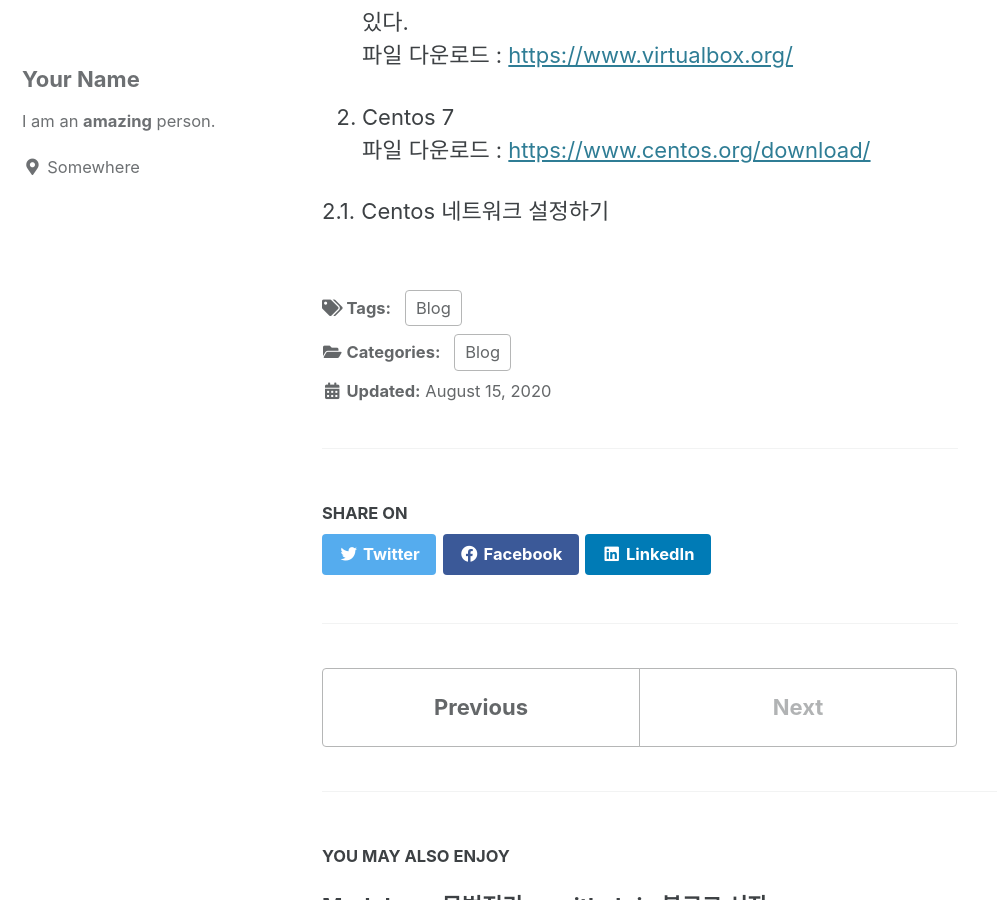
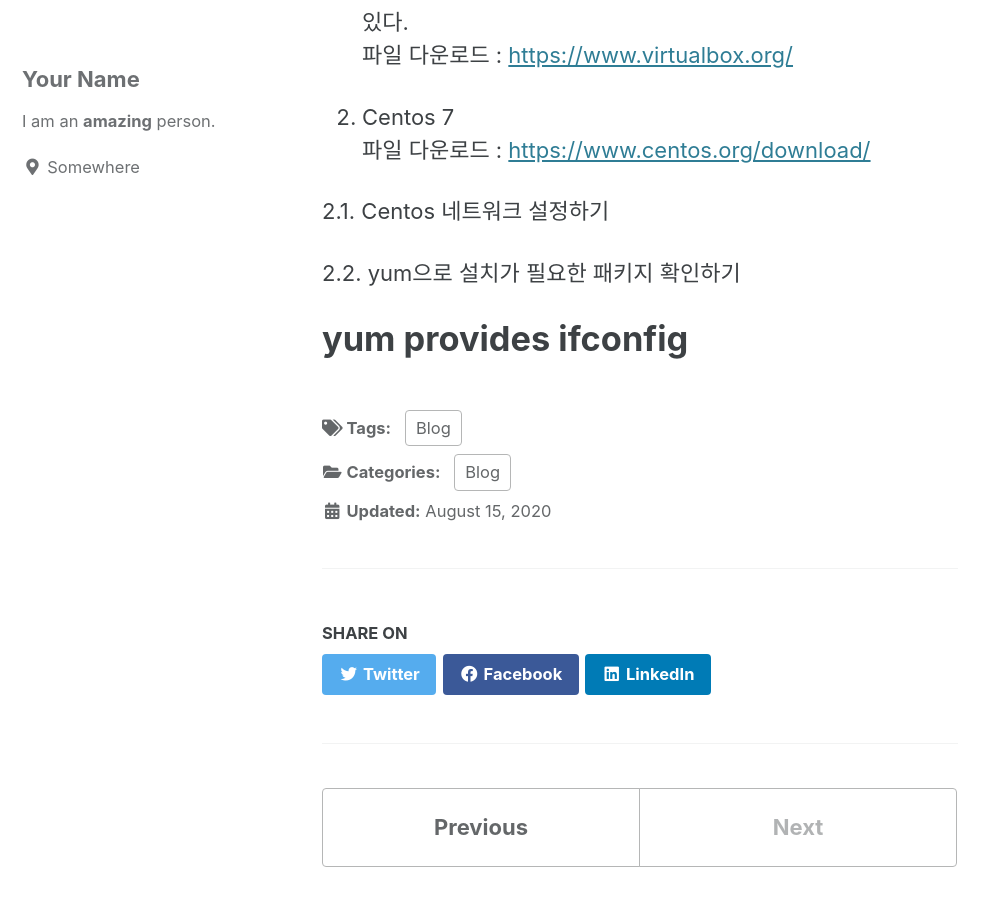
Before and after one commit to lswkim/lswkim.github.io, a Jekyll site: the page built from _posts/2020-08-15-VirtualBox-Setting.md, in a window 1280 px wide and 900 px high, scrolled down 317 px. Shown: the whole window, without its empty margins (0-997 px from the left). Built offline with Jekyll 4.4.1, drawn with Linux system fonts in a browser that asks for light colours; cached includes are drawn as plain includes.

Commit message:
Update 2020-08-15-VirtualBox-Setting.md

```diff
--- a/_posts/2020-08-15-VirtualBox-Setting.md
+++ b/_posts/2020-08-15-VirtualBox-Setting.md
@@ -17,3 +17,6 @@ last_modified_at: 2020-08-15T10:54:00-05:00
 파일 다운로드 : [https://www.centos.org/download/](https://www.centos.org/download/, "https://www.centos.org/download/")
 
 2.1. Centos 네트워크 설정하기
+
+2.2. yum으로 설치가 필요한 패키지 확인하기
+# yum provides ifconfig
```
